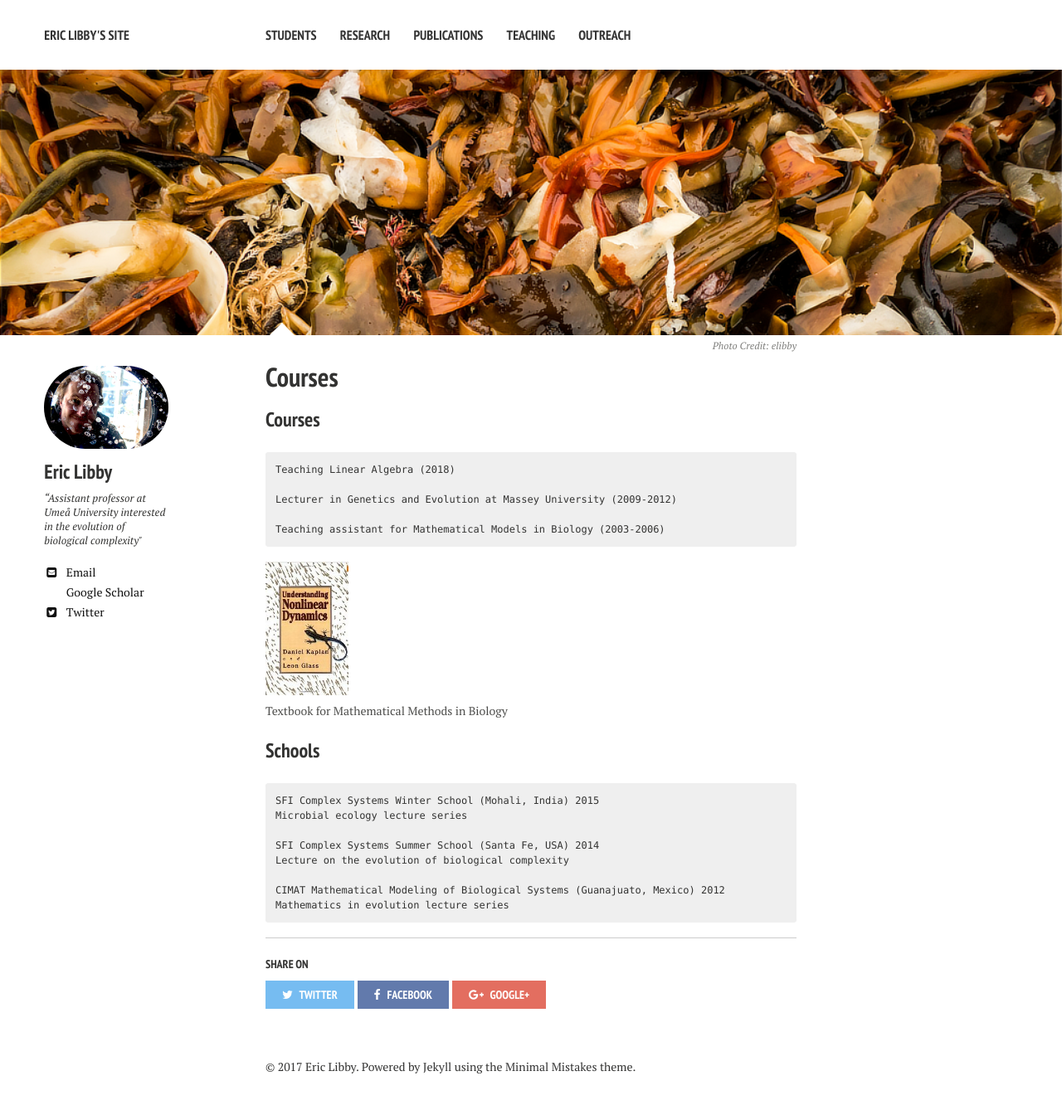
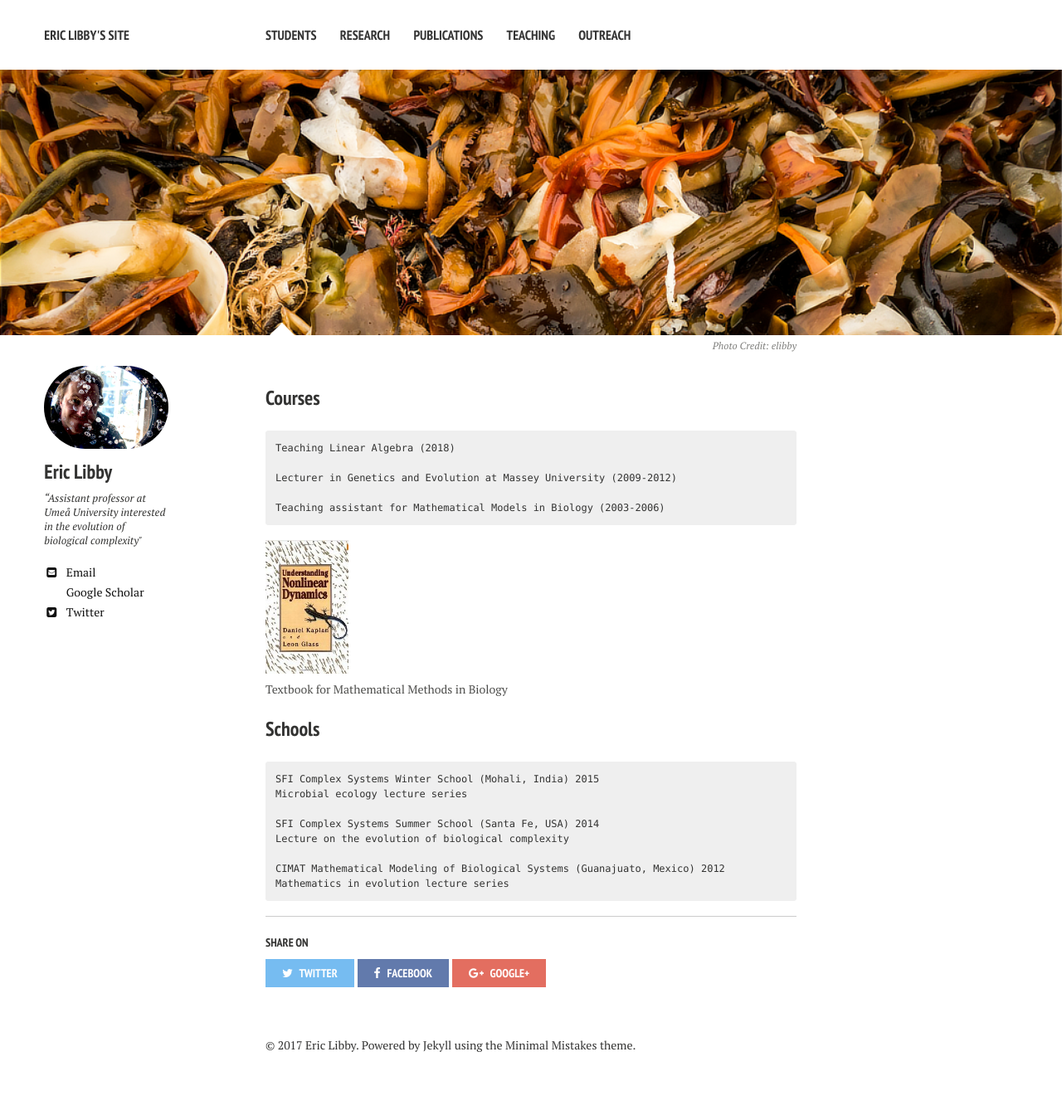
Before and after one commit to ericlibby/oldweb, a Jekyll site: the page built from p_teaching/index.md, in a window 1280 px wide. Shown: the whole page at 83% size. Built offline with Jekyll 4.4.1, drawn with Linux system fonts in a browser that asks for light colours; nearby versions of some CDN libraries; our own code applies the rules of GitHub Pages for plain Markdown files; after the commit the page ends 1318 px from its top, so only the background shows below that.

Commit message:
update teaching page

```diff
--- a/_layouts/teachpage.html
+++ b/_layouts/teachpage.html
@@ -33,7 +33,7 @@
     {% include _author-teach.html %}
   </div>
   <article class="page">
-    <h1>{{ page.title }}</h1>
+    <h1>{{ Teaching }}</h1>
     <div class="article-wrap">
       {{ content }}
       {% if page.share != false %}
```
Also changed, not shown: 1 other file.
